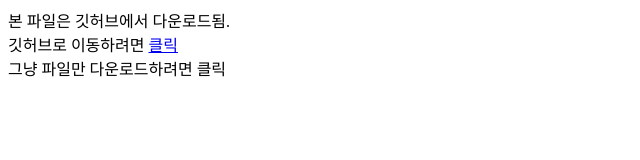
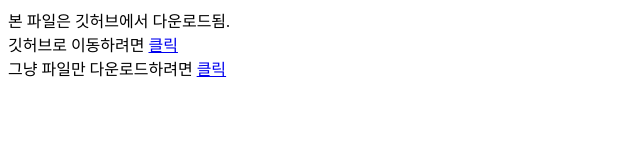
Before and after one commit to unknownpgr/gdh_wifi, a plain HTML site: page index.html in a window 1280 px wide. Shown: the full height of the page, 0-640 px from the left. Drawn offline with Linux system fonts and the light colour scheme.

Commit message:
Edit html link

```diff
--- a/index.html
+++ b/index.html
@@ -8,8 +8,8 @@
 <body>
     <div> 본 파일은 깃허브에서 다운로드됨. </div>
     <div> 깃허브로 이동하려면 <a href="https://github.com/unknownpgr/gdh_wifi">클릭</a></div>
-    <div> 그냥 파일만 다운로드하려면 클릭
-        <a href="https://unknownpgr.github.io/gdh_wifi/강동학사%20와이파이 설정.bat"></a>
+    <div> 그냥 파일만 다운로드하려면
+        <a href="https://unknownpgr.github.io/gdh_wifi/강동학사%20와이파이 설정.bat">클릭</a>
     </div>
 </body>
 
```
